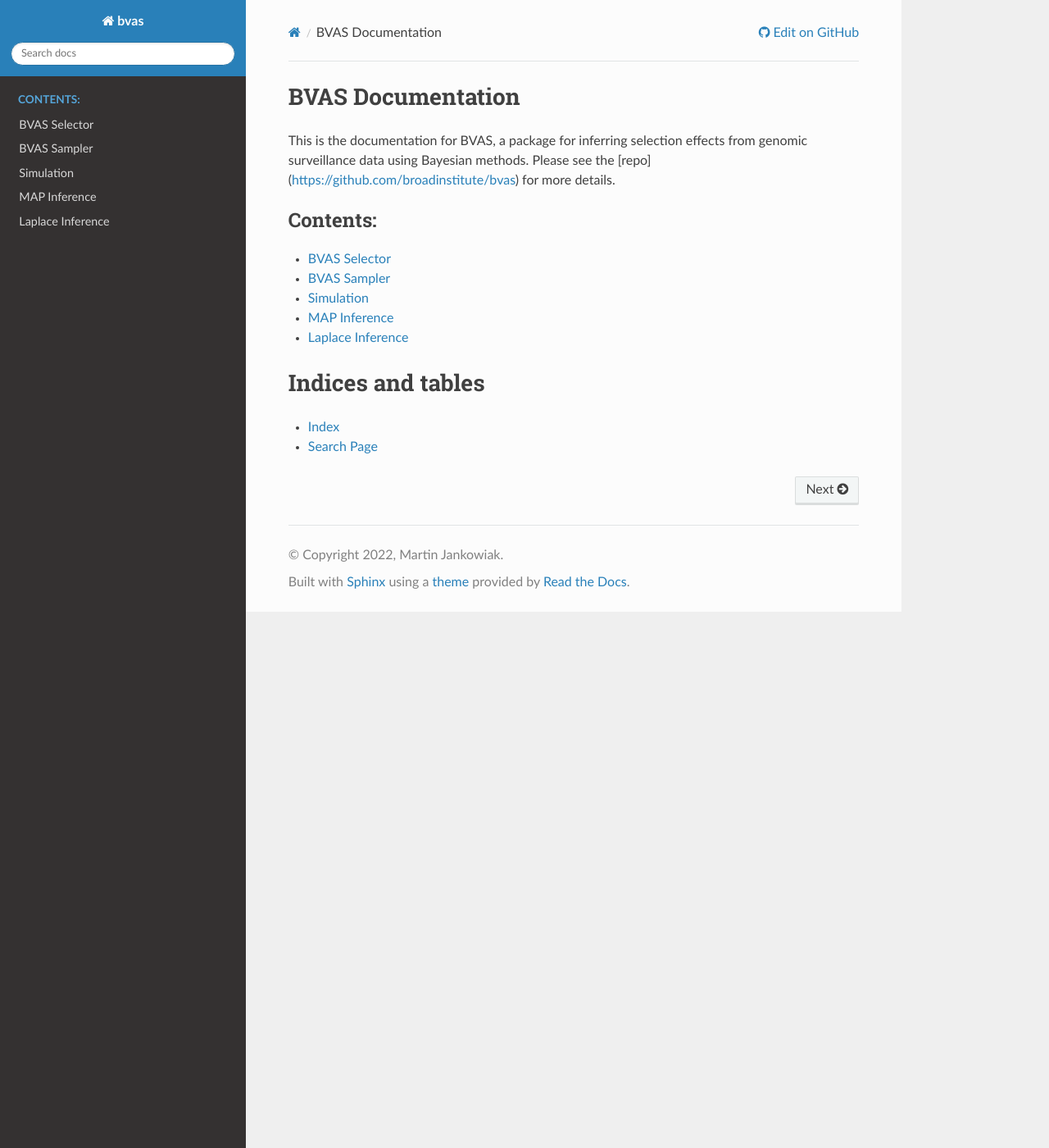
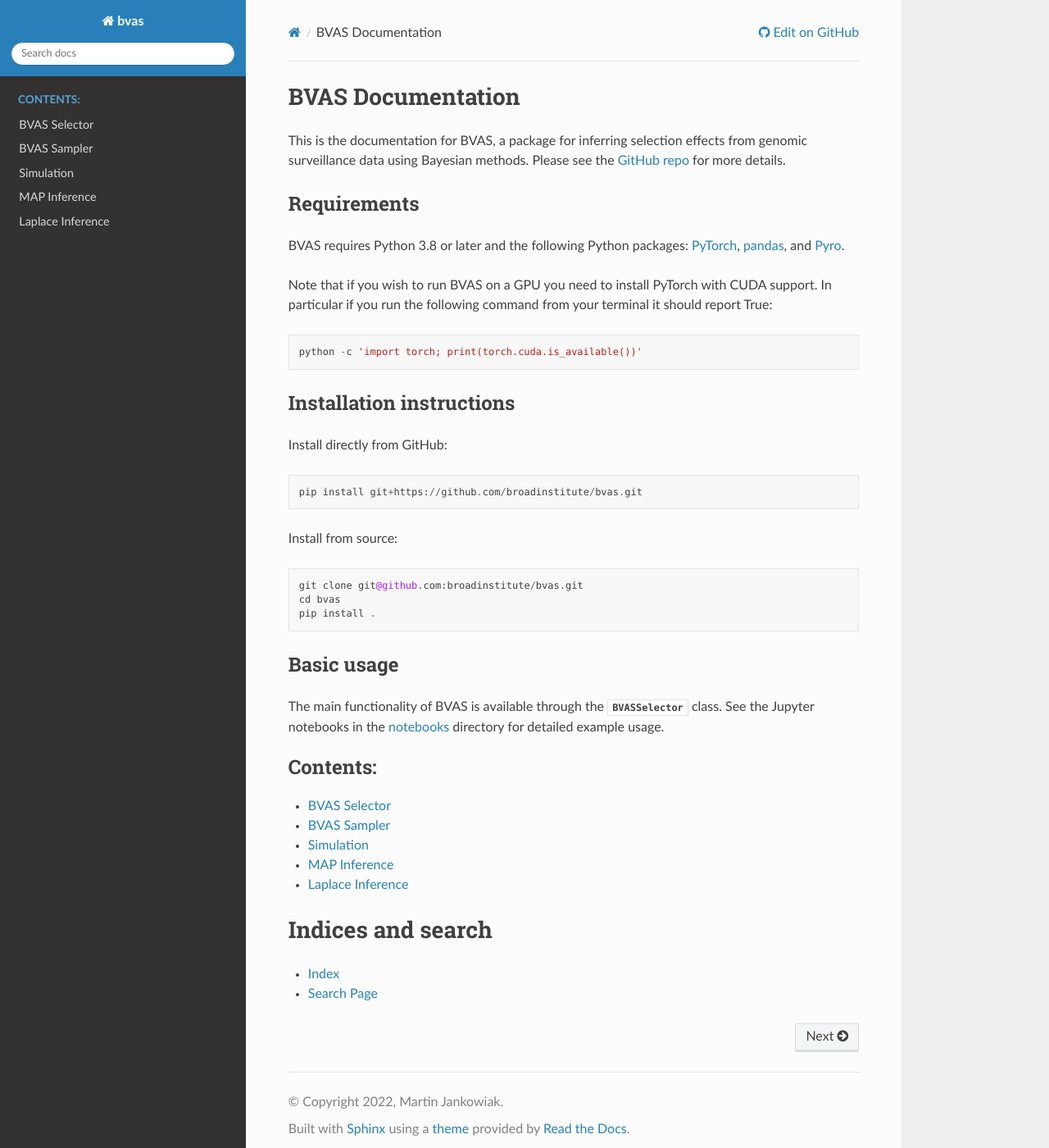
Before and after one commit to broadinstitute/bvas, a Sphinx documentation site: the page built from docs/source/index.rst, in a window 1280 px wide and 1400 px high. Shown: the whole window at 82% size. Built offline with Sphinx 7.4.7 and the Read the Docs theme 2.0.0, drawn with Linux system fonts in a browser that asks for light colours.

Commit message:
more docs

```diff
--- a/docs/source/index.rst
+++ b/docs/source/index.rst
@@ -5,7 +5,48 @@ BVAS Documentation
 
 This is the documentation for BVAS, a package for inferring selection effects
 from genomic surveillance data using Bayesian methods.
-Please see the [repo](https://github.com/broadinstitute/bvas) for more details.
+Please see the `GitHub repo <https://github.com/broadinstitute/bvas>`__ for more details.
+
+Requirements
+-------------
+
+BVAS requires Python 3.8 or later and the following Python packages:
+`PyTorch <https://pytorch.org/>`__,
+`pandas <https://pandas.pydata.org>`__, and
+`Pyro <https://github.com/pyro-ppl/pyro>`__.
+
+Note that if you wish to run BVAS on a GPU you need to install PyTorch with CUDA support.
+In particular if you run the following command from your terminal it should report True:
+
+::
+
+    python -c 'import torch; print(torch.cuda.is_available())'
+
+
+Installation instructions
+-------------------------
+
+Install directly from GitHub:
+
+::
+
+    pip install git+https://github.com/broadinstitute/bvas.git
+
+Install from source:
+
+::
+
+    git clone git@github.com:broadinstitute/bvas.git
+    cd bvas
+    pip install .
+
+
+Basic usage
+-----------
+
+The main functionality of BVAS is available through the :class:`BVASSelector` class.
+See the Jupyter notebooks in the `notebooks <https://github.com/broadinstitute/bvas/tree/master/notebooks>`__ directory for detailed example usage.
+
 
 .. toctree::
     :maxdepth: 2
@@ -17,7 +58,7 @@ Please see the [repo](https://github.com/broadinstitute/bvas) for more details.
     map.rst
     laplace.rst
 
-Indices and tables
+Indices and search
 ==================
 
 * :ref:`genindex`
```
Also changed, not shown: 1 other file.
